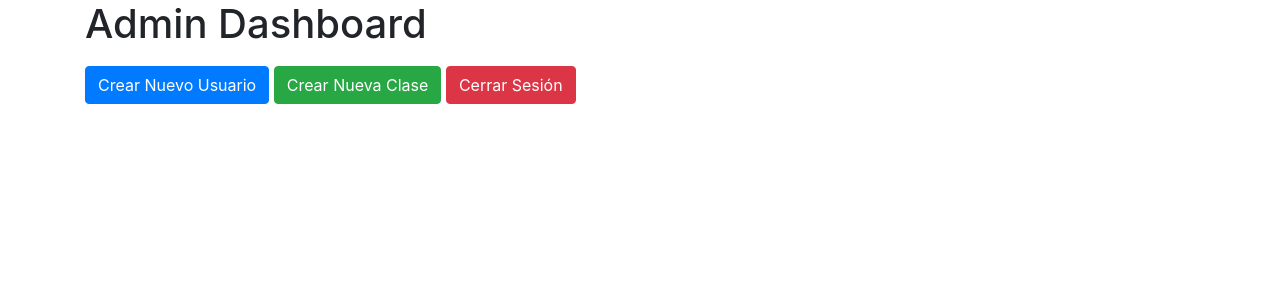
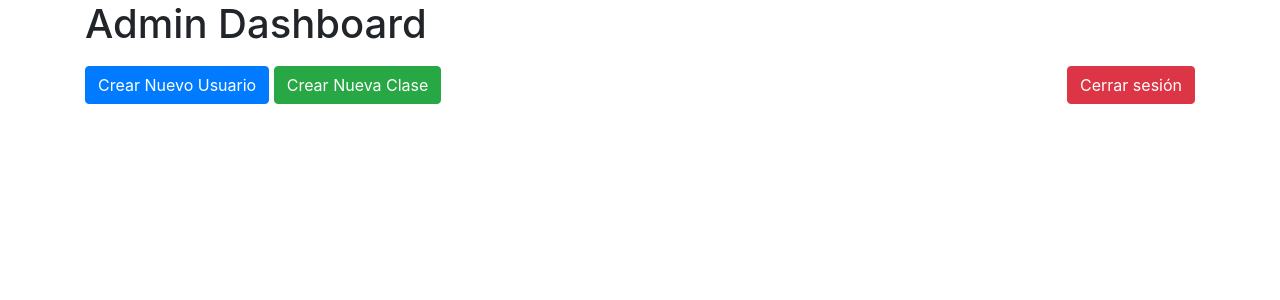
Before and after one commit to maverick1978/3dlab, a Django app: page /admin_dashboard/ in a window 1280 px wide. Shown: the part 56-356 px from the top of the page. Run offline with Django 3.2, Linux system fonts and the light colour scheme; a user stored in the database is signed in; some libraries are stand-ins or nearby versions.

Commit message:
ajuste cerrar sesion

```diff
--- a/3dLab/settings.py
+++ b/3dLab/settings.py
@@ -116,3 +116,4 @@ STATICFILES_DIRS = [os.path.join(BASE_DIR, 'app/static')]
 DEFAULT_AUTO_FIELD = 'django.db.models.BigAutoField'
 # Custom user model
 AUTH_USER_MODEL = 'app.CustomUser'
+LOGOUT_REDIRECT_URL = '/'
--- a/app/templates/app/admin_dashboard.html
+++ b/app/templates/app/admin_dashboard.html
@@ -14,9 +14,10 @@
         <h1>Admin Dashboard</h1>
         <button type="button" class="btn btn-primary" data-toggle="modal" data-target="#createUserModal">Crear Nuevo Usuario</button>
         <button type="button" class="btn btn-success" data-toggle="modal" data-target="#createClassModal">Crear Nueva Clase</button>
-        <form id="logout-form" action="{% url 'logout' %}" method="POST" style="display: inline;">
+        <!-- Botón para cerrar sesión -->
+        <form action="{% url 'logout' %}" method="post" class="float-md-right">
             {% csrf_token %}
-            <button type="submit" class="btn btn-danger">Cerrar Sesión</button>
+            <button type="submit" class="btn btn-danger">Cerrar sesión</button>
         </form>
         {% include 'app/create_user.html' %}
         {% include 'app/create_class.html' %}
```
Also changed, not shown: app/templates/app/student_dashboard.html (+6 -6 lines), db.sqlite3.
